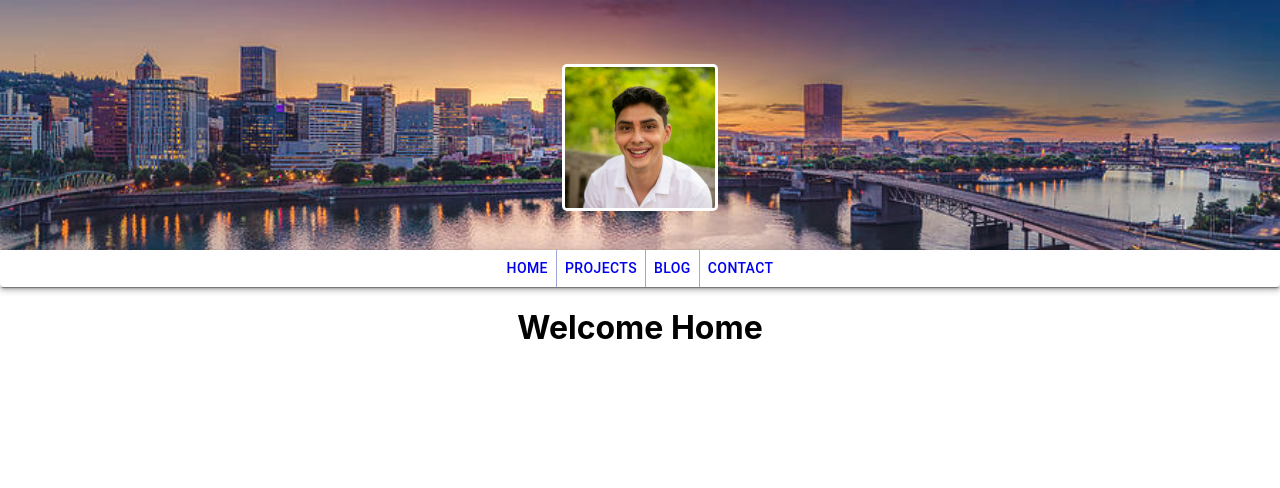
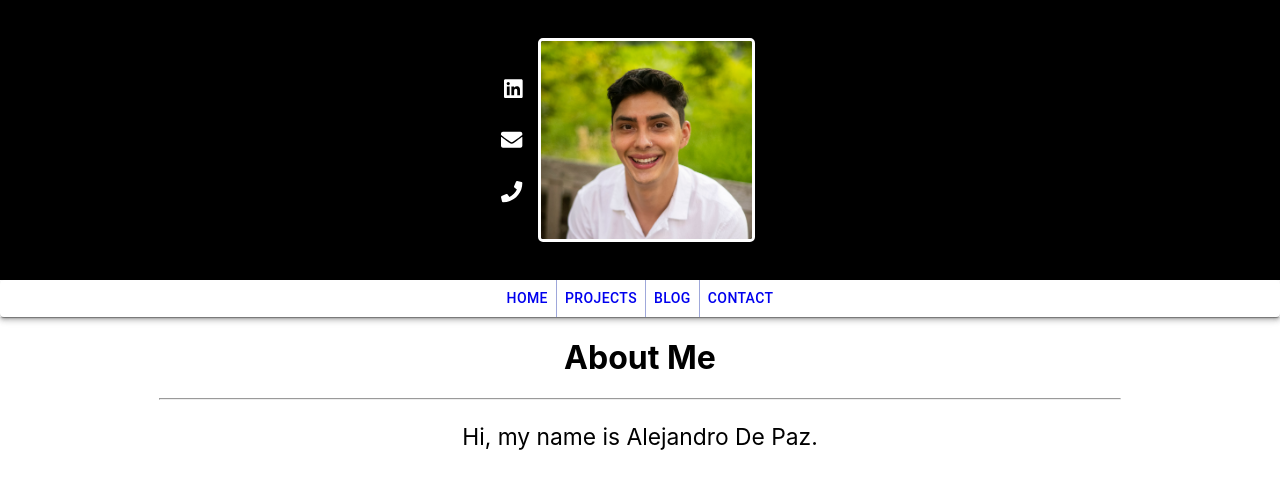
Before and after one commit to alejandroidepaz/my-portfolio, a React (Create React App) app in the folder my-portfolio/: page / in a window 1280 px wide. Shown: the top 488 px of the page. Built offline with nearby package versions, Linux system fonts and the light colour scheme.

Commit message:
Update header styling

```diff
--- a/my-portfolio/package.json
+++ b/my-portfolio/package.json
@@ -15,6 +15,10 @@
   },
   "homepage": "http://localhost:3000/",
   "dependencies": {
+    "@fortawesome/fontawesome-svg-core": "^1.2.30",
+    "@fortawesome/free-brands-svg-icons": "^5.14.0",
+    "@fortawesome/free-solid-svg-icons": "^5.14.0",
+    "@fortawesome/react-fontawesome": "^0.1.11",
     "@material-ui/core": "^4.11.0",
     "@testing-library/jest-dom": "^4.2.4",
     "@testing-library/react": "^9.3.2",
--- a/my-portfolio/public/index.html
+++ b/my-portfolio/public/index.html
@@ -24,7 +24,7 @@
       work correctly both with client-side routing and a non-root public URL.
       Learn how to configure a non-root public URL by running `npm run build`.
     -->
-    <title>React App</title>
+    <title>Alejandro De Paz</title>
   </head>
   <body>
     <noscript>You need to enable JavaScript to run this app.</noscript>
--- a/my-portfolio/src/components/App.js
+++ b/my-portfolio/src/components/App.js
@@ -6,6 +6,12 @@ import Home from "./Home";
 import Projects from "./Projects";
 import Blog from "./Blog";
 import Contact from "./Contact";
+
+import { library } from '@fortawesome/fontawesome-svg-core'
+import { fab } from '@fortawesome/free-brands-svg-icons'
+import { fas } from '@fortawesome/free-solid-svg-icons'
+
+library.add(fab, fas)
 
 // Handles page switches by rendering appropriate component
 const Router = () =>{
--- a/my-portfolio/src/components/Home.js
+++ b/my-portfolio/src/components/Home.js
@@ -1,8 +1,18 @@
 import React from 'react';
+import "../styling/index.css";
 
 const Home = () => {
 
-    return <div><h1>Welcome Home</h1></div>
+    return (
+
+        <div>
+            <h1>About Me</h1>
+            <hr style={{width:"75%"}}></hr>
+            <article>
+                <p style={{marginLeft:"auto", marginRight:"auto", width:"75%"}}>Hi, my name is Alejandro De Paz.</p>
+            </article>
+        </div>
+    )
 }
 
 export default Home;
--- a/my-portfolio/src/components/Navigation.js
+++ b/my-portfolio/src/components/Navigation.js
@@ -1,7 +1,8 @@
 import React from 'react';
 import { NavLink } from 'react-router-dom';
-import {Paper, AppBar, Button, ButtonGroup} from '@material-ui/core'
+import {Paper, AppBar, Button, ButtonGroup} from '@material-ui/core';
 import "../styling/Nav.css";
+import { FontAwesomeIcon } from '@fortawesome/react-fontawesome';
 
 const Navigator = () => {
 
@@ -10,7 +11,12 @@ const Navigator = () => {
     <div>
 
         <div id="header">
-            <img id="headshot" src={require("../assets/Professional_Pic.jpg")} width="150px" height="auto" alt="Alejandro De Paz Headshot"></img>
+            <div className="column1">
+                <div className="icon_div"><a className="icon" href="https://www.linkedin.com/in/alejandrodepaz/" target="_blank" rel="noopener noreferrer"><FontAwesomeIcon icon={['fab', 'linkedin']} size="lg" color="white" /></a></div>
+                <div className="icon_div"><a className="icon" href="mailto:adepaz@cs.uoregon.edu"><FontAwesomeIcon icon={['fas', 'envelope']} size="lg" color="white" /></a></div>
+                <div className="icon_div"><a className="icon" href="tel:503-997-1658"><FontAwesomeIcon icon={['fas', 'phone']} size="lg" color="white" /></a></div>
+            </div>
+            <div className="column2"><img id="headshot" src={require("../assets/Professional_Pic.jpg")} width="25%" height="auto" alt="Alejandro De Paz Headshot"></img></div>
         </div>
 
         <Paper className="nav">
--- a/my-portfolio/src/styling/Nav.css
+++ b/my-portfolio/src/styling/Nav.css
@@ -16,35 +16,49 @@ body, html{
 
 #header{
 
-    background-image: url("../assets/portland_skyline.jpg");
+    /* background-image: url("../assets/portland_skyline.jpg");
     background-size: cover;
-    background-repeat: no-repeat;
-    width: 100vw;
-    height: 250px;
+    background-repeat: no-repeat; */
+    background-color: black;
+    height: 35vh;
     display: flex;
     align-items: center;
+    padding: 0;
 }
-
-/* #header::after {
-    content: "";
-    background-image: url("../assets/portland_skyline.jpg");
-    background-size: cover;
-    background-repeat: no-repeat;
-    width: 100vw;
-    height: 250px;
-    opacity: .9;
-    top: 0;
-    left: 0;
-    bottom: 0;
-    right: 0;
-    position: absolute;
-    z-index: -1;
-  } */
 
 #headshot{
     margin-left: auto;
     margin-right: auto;
-    margin-top: 25px;
     border: solid 3px white;
     border-radius: 5px;
+    float: left;
+    width: calc(100px + 15%)
 }
+
+.icon{
+    float: right;
+    padding: 15px;
+}
+
+.icon_div{
+
+    float:right;
+    display:block;
+    width: 100%;
+}
+
+.column1 {
+    width: calc(50% - 8vw);
+
+}
+
+.column2{
+    width: calc(50% + 8vw);
+
+}
+
+/* @media screen and (max-width: 600px) {
+    .column1, .column2 {
+      width: 100%;
+    }
+} */
--- a/my-portfolio/src/styling/index.css
+++ b/my-portfolio/src/styling/index.css
@@ -11,3 +11,8 @@ code {
   font-family: source-code-pro, Menlo, Monaco, Consolas, 'Courier New',
     monospace;
 }
+
+
+article p{
+  font-size: calc(10px + 1vw);
+}
```
Also changed, not shown: my-portfolio/src/styling/Home.css (added), 1 other file (tests, documents, lock files or other folders).
